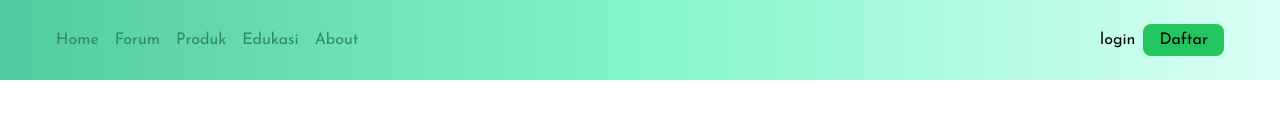
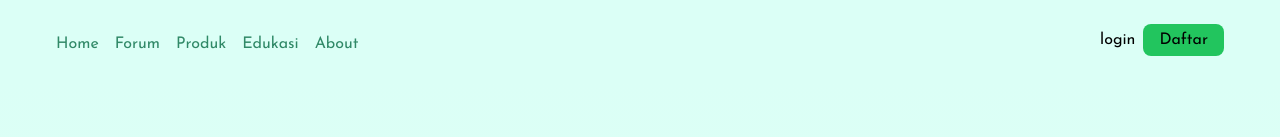
Before and after one commit to auliarahman789/ornatredec, a Next.js app: page / in a window 1280 px wide. Shown: the top 137 px of the page. Built offline with nearby package versions, Linux system fonts and the light colour scheme.

Commit message:
membuat halaman about

```diff
--- a/src/app/About/edukasi1.tsx
+++ /dev/null
@@ -1,11 +0,0 @@
-import React from "react";
-
-function edukasitk() {
-  return (
-    <div className="bg-[#E4FFF2] min-h-screen">
-      <span>bebas</span>
-    </div>
-  );
-}
-
-export default edukasitk;
--- a/src/app/About/page.tsx
+++ b/src/app/About/page.tsx
@@ -1,12 +1,54 @@
-import React from "react";
-import Edukasi1 from "./edukasi1";
+import Image from 'next/image'
+import React from 'react'
+import Footer from '../components/homepage/footer'
 
-function page() {
+function Page() {
   return (
-    <div>
-      <Edukasi1 />
+    <div className="bg-[#E4FFF2] w-full min-h-screen">
+      <div>
+              <h1 className='text-center py-8 text-[40px] font-bold text-[#3F9272]'>Tentang kami</h1>
+              <div className='grid grid-cols-3 ms-20 space-y-10 pb-10'>
+                  <div className='col-span-2 my-10'>
+                      <h1 className='text-[#3F9272] font-bold text-[33px]'>
+                          Edukasi
+                      </h1>
+                      <p>
+
+                      </p>
+                  </div>
+                  <div className=''>
+                      <Image src='/img/about1.png' alt={''} width={300} height={400}/>
+                  </div>
+                  <div>
+                  <Image src='/img/about2.png' alt={''} width={300} height={400}/>
+                  </div>
+                  <div className='col-span-2'>
+                    <h1 className='text-[#3F9272] font-bold text-[33px]'>
+                          Produk
+                      </h1>
+                      <p>
+
+                      </p>
+                  </div>
+                  <div className='col-span-2'>
+                  <h1 className='text-[#3F9272] font-bold text-[33px]'>
+                          Forum
+                      </h1>
+                      <p>
+
+                      </p>
+                  </div>
+                  <div>
+                        <Image src='/img/about2.png' alt={''} width={300} height={400}/>
+                  </div>
+              </div>
+              <div className='bg-[#51CB9F] h-[280px]'>
+                  <h1 className='text-center font-bold text-[25px] text-white py-6'>Informasi Website</h1>
+              </div>
+              <Footer/>
+      </div>
     </div>
-  );
+  )
 }
 
-export default page;
+export default Page
--- a/src/app/components/about/page.tsx
+++ /dev/null
@@ -1,7 +0,0 @@
-import React from "react";
-
-function About() {
-  return <div></div>;
-}
-
-export default About;
--- a/src/app/components/auths/loginform.tsx
+++ b/src/app/components/auths/loginform.tsx
@@ -9,7 +9,7 @@ import { useRouter } from "next/navigation";
 const Login = () => {
   const [username, setUsername] = useState<string>("");
   const [password, setPassword] = useState<string>("");
-  const [role, setRole] = useState<string>("user"); // Default role
+  const [role, setRole] = useState<string>("user");
   const router = useRouter();
 
   async function login() {
--- a/src/app/components/homepage/home.tsx
+++ b/src/app/components/homepage/home.tsx
@@ -5,7 +5,7 @@ import Carausel1 from "./carausel";
 
 function Home() {
   return (
-    <div className="flex flex-col h-screen bg-white">
+    <div className="flex flex-col h-screen bg-gradient-to-b from-[#DBFFF6] to-[#E4FFF2]">
       <div className="grid grid-cols-2 gap-4">
         <div className="m-10 h-[550px]">
           <div className="mt-[117px] inline-block font-bold text-[64px]">
--- a/src/app/components/homepage/navbar.tsx
+++ b/src/app/components/homepage/navbar.tsx
@@ -1,15 +1,38 @@
+import Link from "next/link";
 import React from "react";
 
 function Navbar() {
   return (
     <div>
-      <nav className="flex justify-between bg-gradient-to-r from-[#51CB9F] via-[#83F6CA] to-[#DBFFF6] px-14 flex-row p-6">
-        <div className="flex space-x-4 text-[#308967]">
-          <button>Home</button>
-          <button>Forum</button>
-          <button>Produk</button>
-          <button>Edukasi</button>
-          <button>About</button>
+      <nav className="flex justify-between bg-[#DBFFF6] px-14 p-6">
+        <div className="flex flex-row  text-[#308967]">
+          <ul className="flex space-x-4 space-y-2">
+            <Link href="#">
+            <li className="pt-2">
+             Home
+            </li>
+            </Link>
+            <Link href="">
+            <li>
+             Forum
+            </li>
+            </Link>
+            <Link href="">
+            <li>
+             Produk
+            </li>
+            </Link>
+            <Link href="">
+            <li>
+             Edukasi
+            </li>
+            </Link>
+            <Link href="/about">
+            <li>
+             About
+            </li>
+            </Link>
+          </ul>
         </div>
         <div>
           <button>login</button>
--- /dev/null
+++ b/src/app/diagram/page.tsx
@@ -0,0 +1,37 @@
+"use client"
+import React from 'react'
+import { Pie, PieChart, Tooltip, Cell } from 'recharts'
+
+const Page = () => {
+    const data = [
+        { name: "Ice Cream", stock: 100 },
+        { name: "Chocolate", stock: 150 },
+        { name: "Bread", stock: 44 },
+        { name: "Soes", stock: 84 },
+    ]
+    const COLORS = ['#F0A8D0', '#FFEBD4', '#D1E9F6', '#E8C5E5'];
+
+    return (
+        <div>
+            <h1>Stock Produk</h1>
+            <PieChart width={400} height={400}>
+                <Pie
+                    dataKey="stock"
+                    isAnimationActive={true}
+                    data={data}
+                    cx="50%"
+                    cy="50%"
+                    outerRadius={80}
+                    label
+                >
+                    {data.map((entry, index) => (
+                        <Cell key={index} fill={COLORS[index % COLORS.length]} />
+                        ))}
+                </Pie>
+                <Tooltip />
+            </PieChart>
+        </div>
+    )
+}
+
+export default Page
```
Also changed, not shown: public/img/about1.png (added), public/img/about2.png (added), src/app/About/forum tk.tsx (deleted), src/app/About/produk tk.tsx (deleted).
